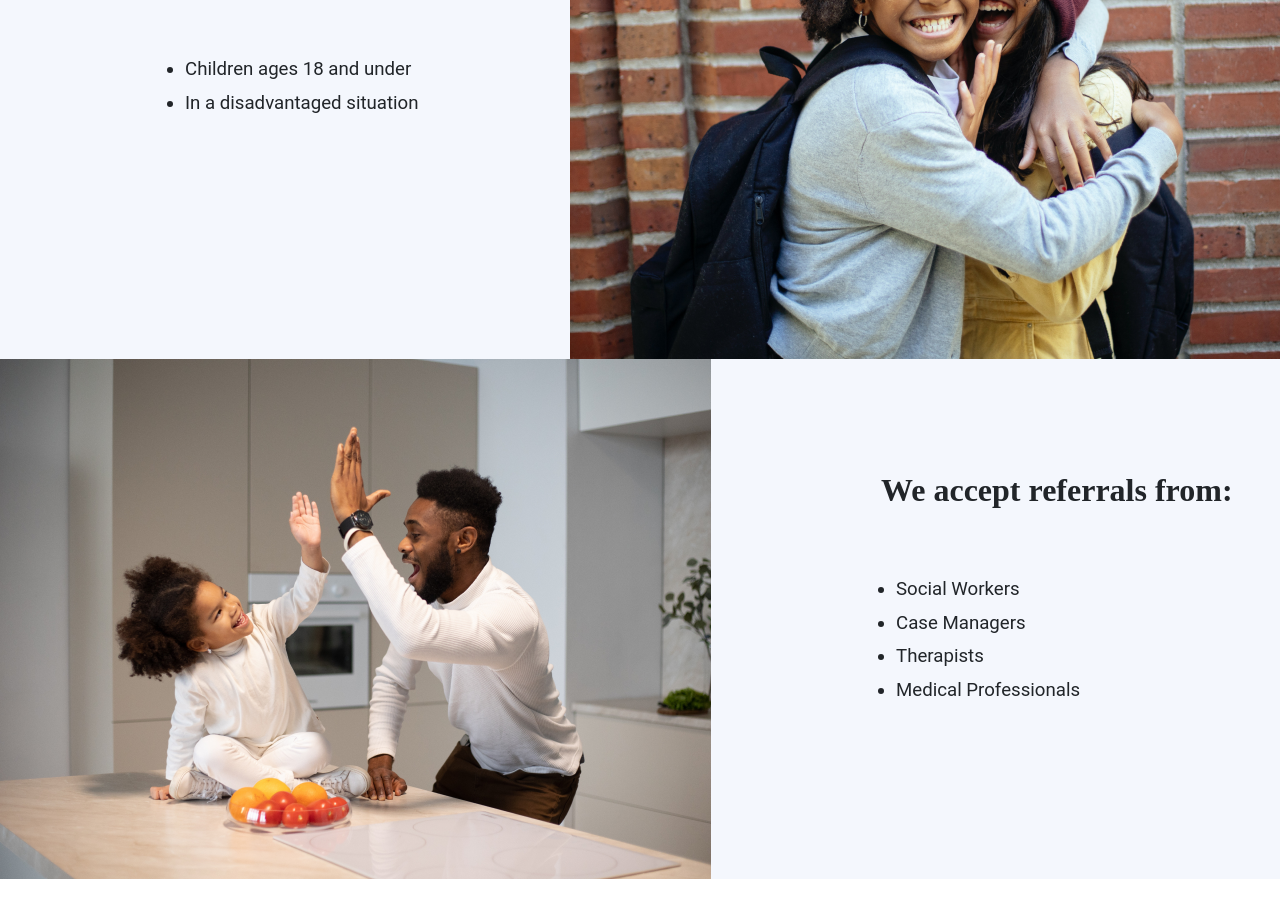
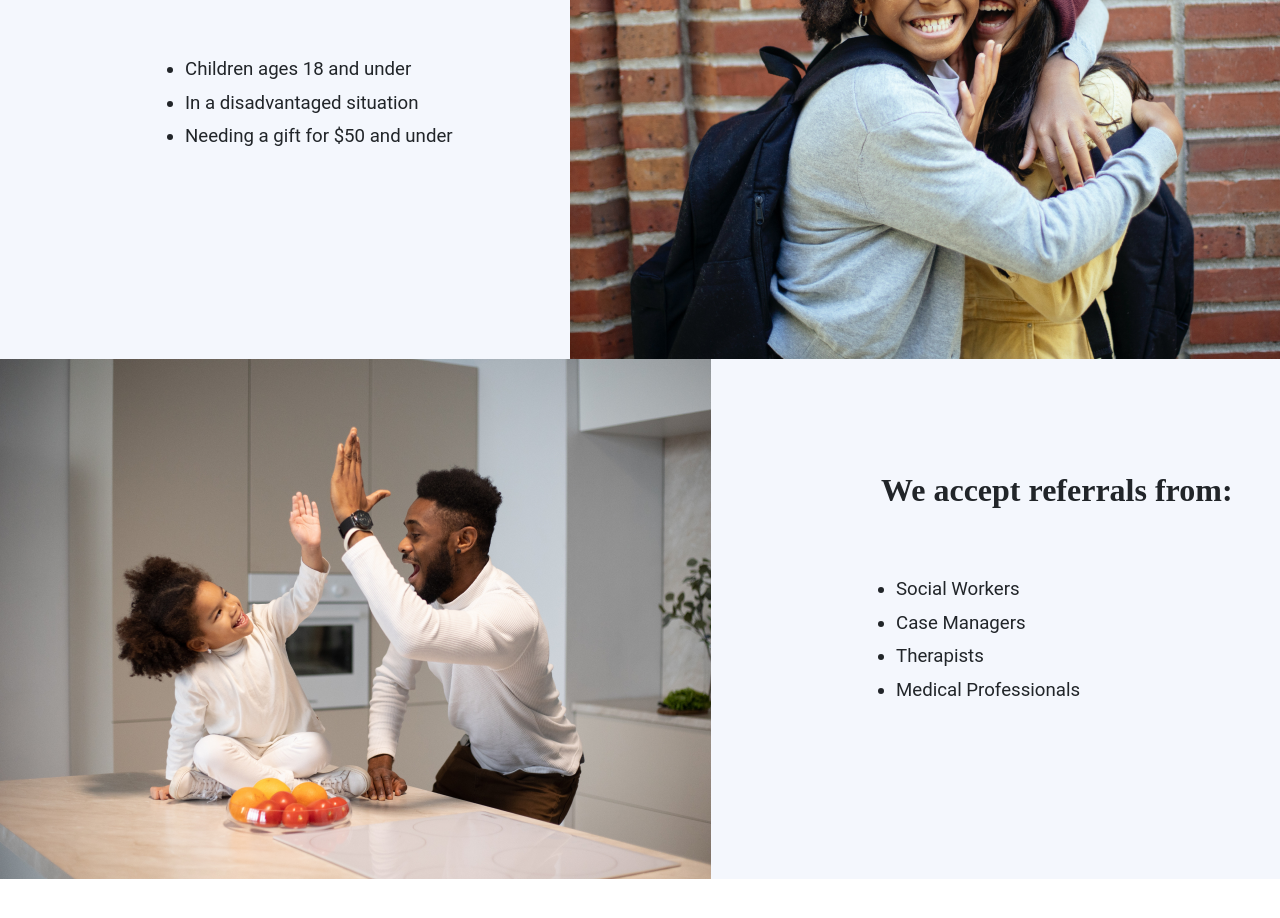
Before and after one commit to MVP-Marketplace/Kids-Power-Unite, a React (Create React App) app in the folder client/: page /referchild in a window 1280 px wide. Shown: the part 1000-1918 px from the top of the page. Built offline with nearby package versions, Linux system fonts and the light colour scheme; no server answers.

Commit message:
added an extra bullet point for price point.

```diff
--- a/client/src/components/ReferChild.jsx
+++ b/client/src/components/ReferChild.jsx
@@ -31,6 +31,7 @@ const ReferChild = () => {
           <ul className="eligible-requirements-list">
             <li>Children ages 18 and under</li>
             <li>In a disadvantaged situation</li>
+            <li>Needing a gift for $50 and under</li>
           </ul>
         </div>
         <img
```
